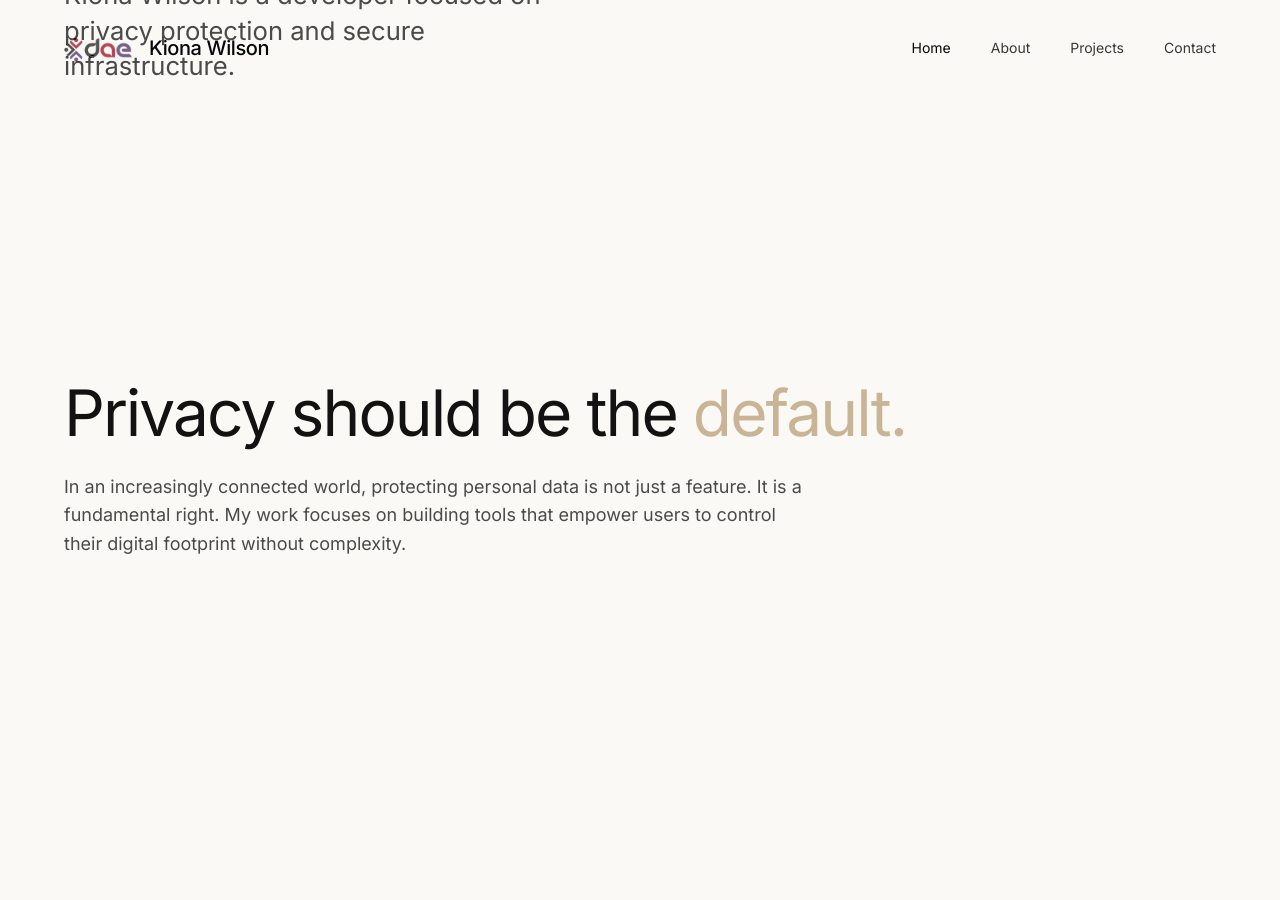
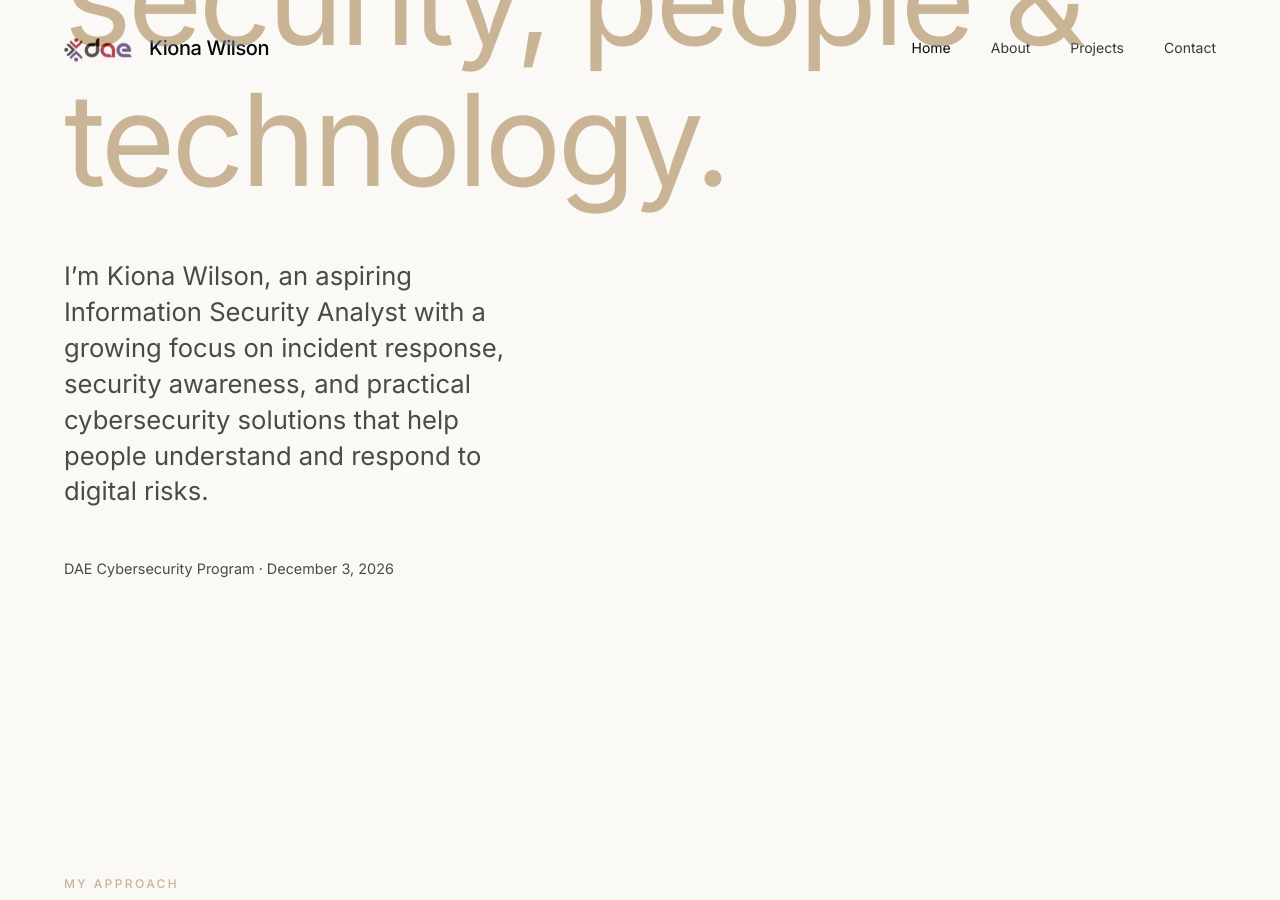
Before and after one commit to kawilson129-cpu/Kiona-629, a Jekyll site: the page built from docs/index.md, in a window 1280 px wide and 900 px high, scrolled down 658 px. Built offline with Jekyll 4.4.1, drawn with Linux system fonts in a browser that asks for light colours; some of the changed text lies outside the part shown.

Commit message:
Made updates to github code files for personal github page

```diff
--- a/docs/_config.yml
+++ b/docs/_config.yml
@@ -1,6 +1,6 @@
 title: Kiona Wilson
 email: kawilson120@gmail.com
-description: Security Engineer & Privacy Advocate. Building tools for a safer digital world.
+description: Aspiring Information Security Analyst | Incident Response • Security Awareness • Human-Centered Cybersecurity
 baseurl: "/Kiona-629"
 url: "https://kawilson129-cpu.github.io"
 github_username: kawilson129-cpu
--- a/docs/index.md
+++ b/docs/index.md
@@ -4,24 +4,79 @@
 ---
 
 <section class="hero-section fade-in">
-  <span class="eyebrow">Security Engineer & Privacy Advocate</span>
-  <h1>Designing systems for <span class="champagne-accent">digital safety.</span></h1>
-  <p class="hero-subtext">Kiona Wilson is a developer focused on privacy protection and secure infrastructure.</p>
+  <span class="eyebrow">Security With Purpose</span>
+
+  <h1>
+    Building a career at the intersection of
+    <span class="champagne-accent">security, people & technology.</span>
+  </h1>
+
+  <p class="hero-subtext">
+    I’m Kiona Wilson, an aspiring Information Security Analyst with a growing
+    focus on incident response, security awareness, and practical cybersecurity
+    solutions that help people understand and respond to digital risks.
+  </p>
+
+  <p style="margin-top: 1.5rem; font-size: 0.9rem; color: var(--text-secondary);">
+    DAE Cybersecurity Program · December 3, 2026
+  </p>
 </section>
 
+
 <section class="fade-in">
-  <h2>Privacy should be the <span class="champagne-accent">default.</span></h2>
-  <p>In an increasingly connected world, protecting personal data is not just a feature. It is a fundamental right. My work focuses on building tools that empower users to control their digital footprint without complexity.</p>
+  <span class="eyebrow">My Approach</span>
+
+  <h2>
+    Security should be
+    <span class="champagne-accent">understandable and actionable.</span>
+  </h2>
+
+  <p>
+    I’m especially interested in the space where technology, people, and process
+    meet. Through hands-on cybersecurity projects, I’m developing tools and
+    solutions that make security guidance easier to understand, strengthen
+    security awareness, and help users take the right action when something
+    goes wrong.
+  </p>
+
+  <a href="{{ '/about.html' | relative_url }}"
+     style="display: inline-block; margin-top: 2rem; text-decoration: none; color: var(--text-color); font-weight: 500; border-bottom: 1px solid var(--text-color);">
+    More About Me →
+  </a>
 </section>
 
+
 <section class="fade-in">
-  <div class="project-grid">
+  <span class="eyebrow">Featured Work</span>
+
+  <div class="project-grid" style="margin-top: 2rem;">
     <a href="{{ '/projects.html' | relative_url }}" class="project-card">
+
       <div class="project-image-wrap">
-        <img src="https://core-normal.traeapi.us/api/ide/v1/text_to_image?prompt=luxury%20minimalist%20security%20interface%20on%20a%20clean%20desk%20champagne%20lighting&image_size=landscape_16_9" alt="Stay Data Stay Project">
+        <img
+          src="{{ '/assets/images/project-placeholder.svg' | relative_url }}"
+          alt="Stay Data Stay Project">
       </div>
-      <span class="project-meta">Application Logic / Security</span>
-      <h3 class="project-title">Stay Data Stay</h3>
+
+      <span class="project-meta">
+        Privacy · Python · Application Logic
+      </span>
+
+      <h3 class="project-title">
+        Stay Data Stay
+      </h3>
+
+      <p style="font-size: 0.875rem; margin-top: 1rem;">
+        A privacy-focused application designed to help travelers remember
+        which accounts they accessed during a hotel stay and log out before
+        leaving shared devices behind.
+      </p>
+
     </a>
   </div>
+
+  <a href="{{ '/projects.html' | relative_url }}"
+     style="display: inline-block; margin-top: 2rem; text-decoration: none; color: var(--text-color); font-weight: 500; border-bottom: 1px solid var(--text-color);">
+    Explore My Projects →
+  </a>
 </section>
```
Also changed, not shown: docs/about.md (+84 -10 lines), docs/projects.md (+73 -8 lines).
